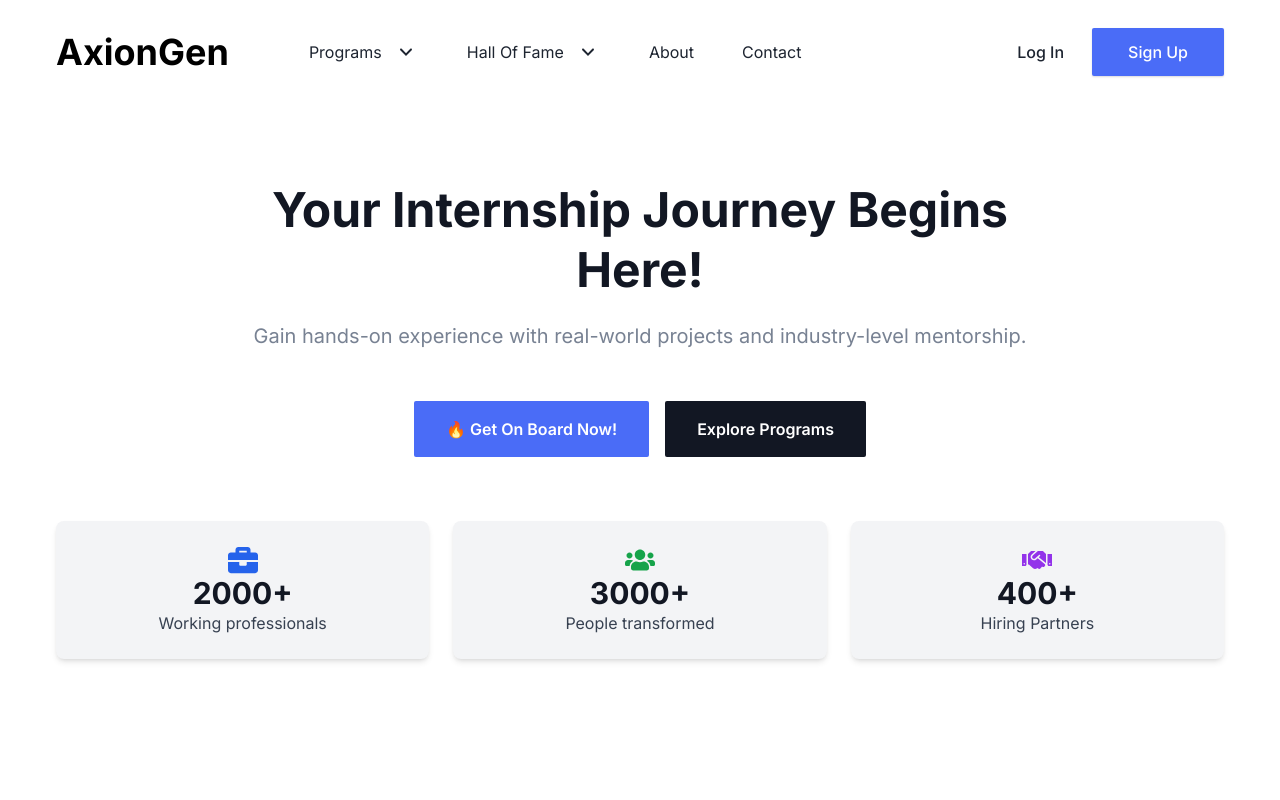
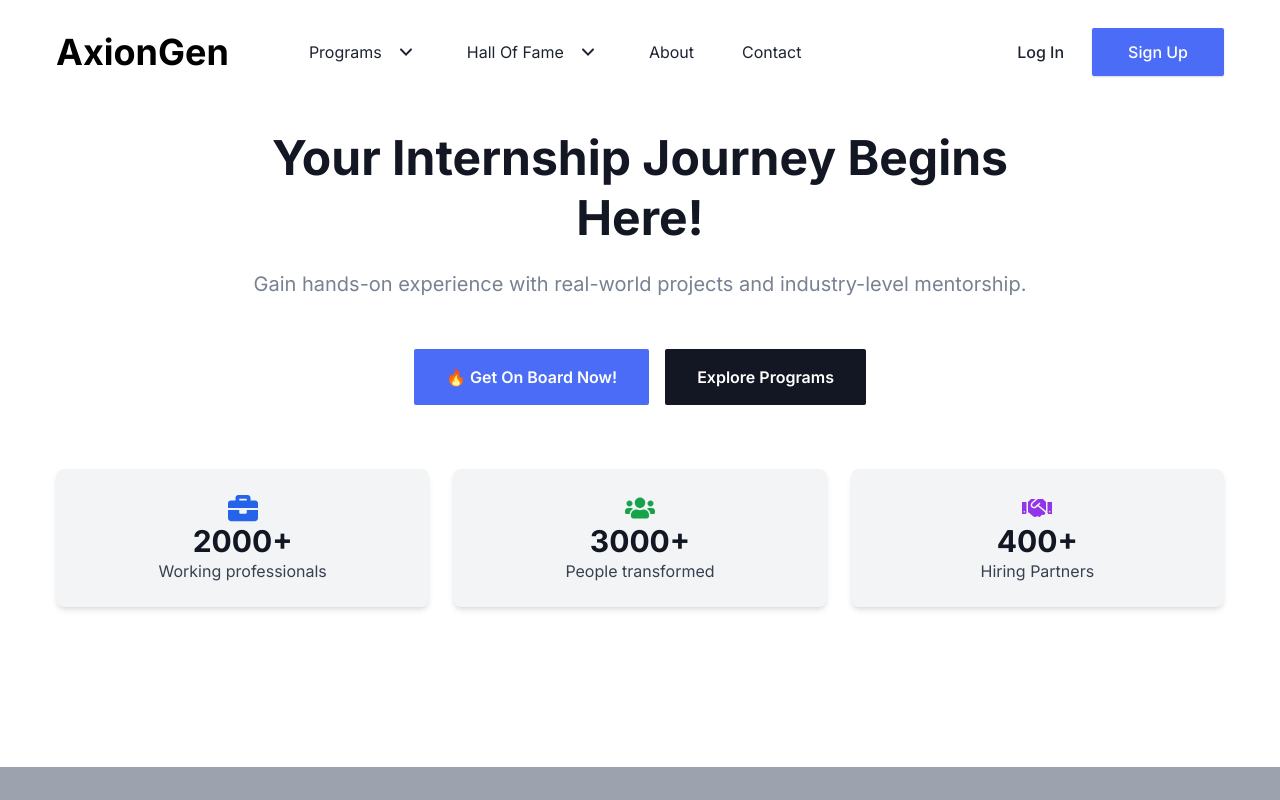
Before and after one commit to satyamgupta7/axion, a Next.js app: page / in a window 1280 px wide. Shown: the top 800 px of the page. Built offline with nearby package versions, Linux system fonts and the light colour scheme.

Commit message:
Added Style

```diff
--- a/src/app/page.tsx
+++ b/src/app/page.tsx
@@ -8,7 +8,7 @@
 import OfferLetter from "@/components/OfferLetter";
 import PerksBenefits from "@/components/PerksBenefits";
 import RoadMap from "@/components/RoadMap";
-import RoadmapAnimation from "@/components/RoadMapAnimation";
+import RoadmapAnimation from "@/components/RoadmapAnimation";
 import Testimonials from "@/components/Testimonials";
 import WhyChoose from "@/components/WhyChoose";
 import { Metadata } from "next";
--- a/src/components/Hero/index.tsx
+++ b/src/components/Hero/index.tsx
@@ -15,7 +15,7 @@
     <>
       <section
         id="home"
-        className="relative z-10 overflow-hidden bg-white pb-16 pt-[120px] dark:bg-gray-dark md:pb-[120px] md:pt-[150px] xl:pb-[160px] xl:pt-[180px] 2xl:pb-[200px] 2xl:pt-[210px]"
+        className="relative z-10 overflow-hidden bg-white pb-16 pt-12 dark:bg-gray-dark md:pb-[120px] md:pt-24 xl:pb-[160px] xl:pt-32 2xl:pb-[200px] 2xl:pt-40"
       >
         <div className="container">
           <div className="-mx-4 flex flex-wrap">
--- a/src/components/InternshipBusinessAnalyst/index.tsx
+++ b/src/components/InternshipBusinessAnalyst/index.tsx
@@ -16,7 +16,7 @@
 import { SiTableau } from "react-icons/si";
 
 import EnrollmentForm from "../EnrollmentForm";
-import RoadmapAnimation from "../RoadMapAnimation";
+import RoadmapAnimation from "../RoadmapAnimation";
 import Framework from "../Framework";
 import TimerSection from "../TimerSection";
 import HiringPartner from "../HiringPartners";
--- a/src/components/InternshipCyberSecurity/index.tsx
+++ b/src/components/InternshipCyberSecurity/index.tsx
@@ -11,7 +11,7 @@
   FaDatabase,
 } from "react-icons/fa";
 import EnrollmentForm from "../EnrollmentForm";
-import RoadmapAnimation from "../RoadMapAnimation";
+import RoadmapAnimation from "../RoadmapAnimation";
 import Framework from "../Framework";
 import TimerSection from "../TimerSection";
 import HiringPartner from "../HiringPartners";
--- a/src/components/InternshipDataScience/index.tsx
+++ b/src/components/InternshipDataScience/index.tsx
@@ -11,7 +11,7 @@
   FaCloud,
 } from "react-icons/fa";
 import EnrollmentForm from "../EnrollmentForm";
-import RoadmapAnimation from "../RoadMapAnimation";
+import RoadmapAnimation from "../RoadmapAnimation";
 import Framework from "../Framework";
 import TimerSection from "../TimerSection";
 import HiringPartner from "../HiringPartners";
--- a/src/components/InternshipNetworking/index.tsx
+++ b/src/components/InternshipNetworking/index.tsx
@@ -15,7 +15,7 @@
 } from "react-icons/fa";
 import { SiCisco, SiTableau, SiWireshark } from "react-icons/si";
 import EnrollmentForm from "../EnrollmentForm";
-import RoadmapAnimation from "../RoadMapAnimation";
+import RoadmapAnimation from "../RoadmapAnimation";
 import Framework from "../Framework";
 import TimerSection from "../TimerSection";
 import HiringPartner from "../HiringPartners";
--- a/src/components/InternshipWebDev/index.tsx
+++ b/src/components/InternshipWebDev/index.tsx
@@ -13,7 +13,7 @@
 } from "react-icons/fa";
 import { SiMongodb } from "react-icons/si";
 import EnrollmentForm from "../EnrollmentForm";
-import RoadmapAnimation from "../RoadMapAnimation";
+import RoadmapAnimation from "../RoadmapAnimation";
 import Framework from "../Framework";
 import TimerSection from "../TimerSection";
 import HiringPartner from "../HiringPartners";
```
